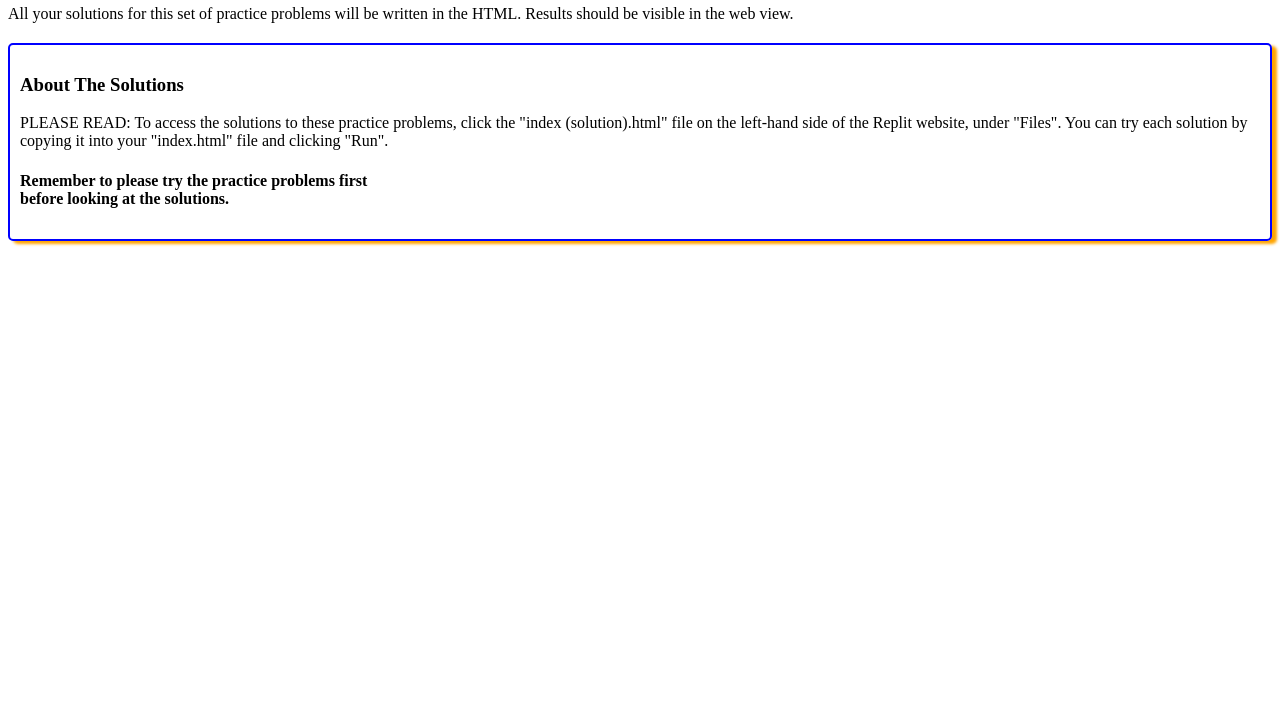
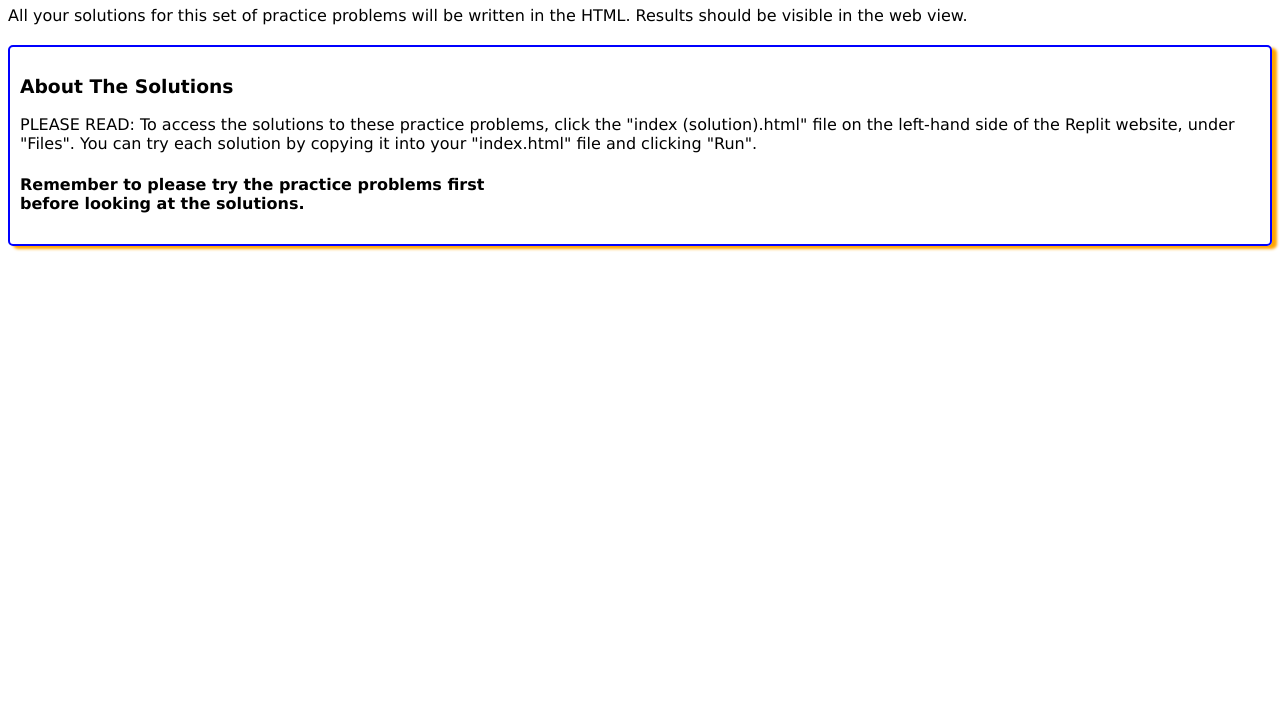
Before and after one commit to K1ngHandy/Setting-inline-styles-with-style, a plain HTML site: page index.html in a window 1280 px wide. Shown: the part 75-800 px from the top of the page. Drawn offline with Linux system fonts and the light colour scheme.

Commit message:
problem 1

```diff
--- a/index.html
+++ b/index.html
@@ -9,24 +9,26 @@
     /*
     PROBLEM 1: Add an inline style to the appropriate element to make all the content of the body to Verdana, or Geneva if Verdana is unavailabe, Tahoma if Verdana and Geneva aren't available, and finally sans-serif if the first three choices are not available.
     */
-    //ENTER YOUR CODE IN THE APPROPRIATE ELEMENT
+    const body = document.body;
+    body.style.fontFamily = "'Verdana', 'Geneva', 'Tahoma', 'sans-serif'";
+
 
     /*
-    PROBLEM 2: Add the appropriate inline style to the appropriate element that will center the heading one  text and make it blue.
+    PROBLEM 2: Add the appropriate inline style to the appropriate element to center the heading one text and make it blue.
     */
     //ENTER YOUR CODE IN THE APPROPRIATE ELEMENT
 
      /*
-    PROBLEM 3: Add the appropriate inline style to the first paragraph element to have the left margin to 100px and the right margin to 90px.
+    PROBLEM 3: Add the appropriate inline style to the first paragraph element to have the left margin 100px and the right margin 90px.
     */
     //ENTER YOUR CODE IN THE APPROPRIATE ELEMENT
     /*
-    PROBLEM 4: Modify the section element's inline style to include a  50px margin all around and a background color or dimgray. Modify the last heading element to have inline style color red, background color of white, margin of 35px and text align is center.
+    PROBLEM 4: Modify the section element's inline style to include a 50px margin and a " dimgray " background color. Modify the last heading element to have inline style color red, background color white, margin 35px, and text align center.
     */
     //ENTER YOUR CODE IN THE APPROPRIATE ELEMENT
 
     /*
-    PROBLEM 5 (DEBUGGING): How could you test the effct of you font choices you made in the body element? What could you do to see the page in Geneva or Tahoma or sans-serif?
+    PROBLEM 5 (DEBUGGING): How could you test the effect of your font choices in the body element? What could you do to see the page in Geneva or Tahoma or sans-serif?
     */
 
   </script>
```
Also changed, not shown: 2 other files.
